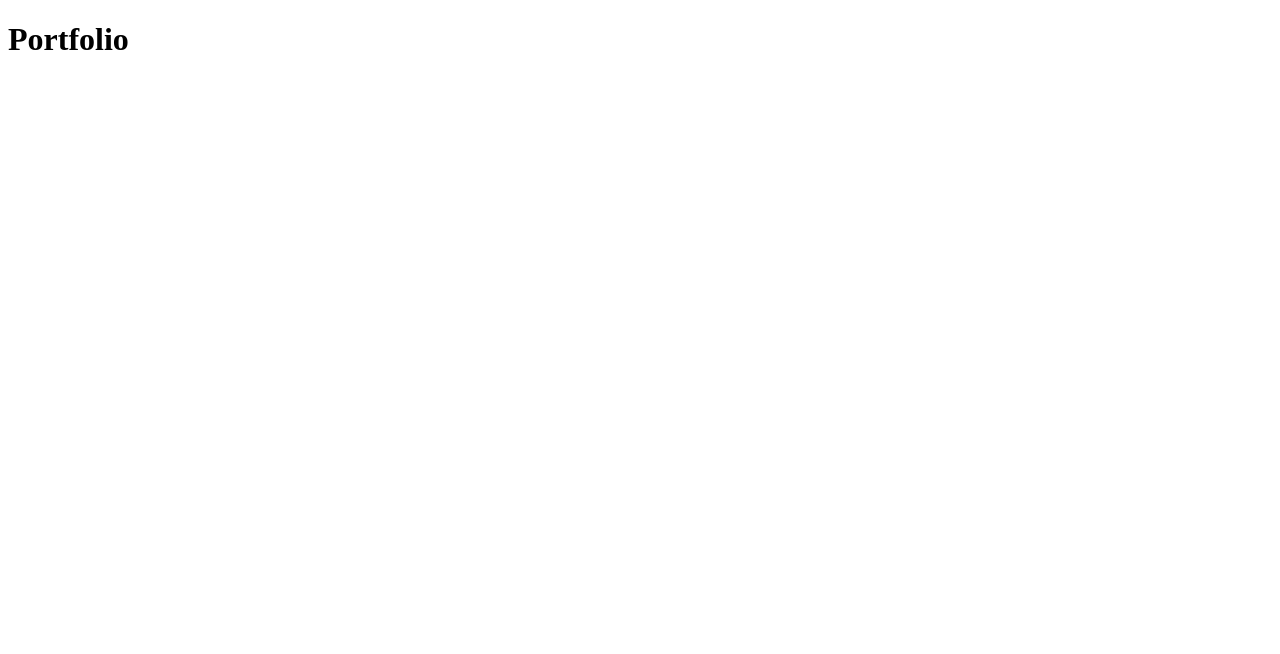
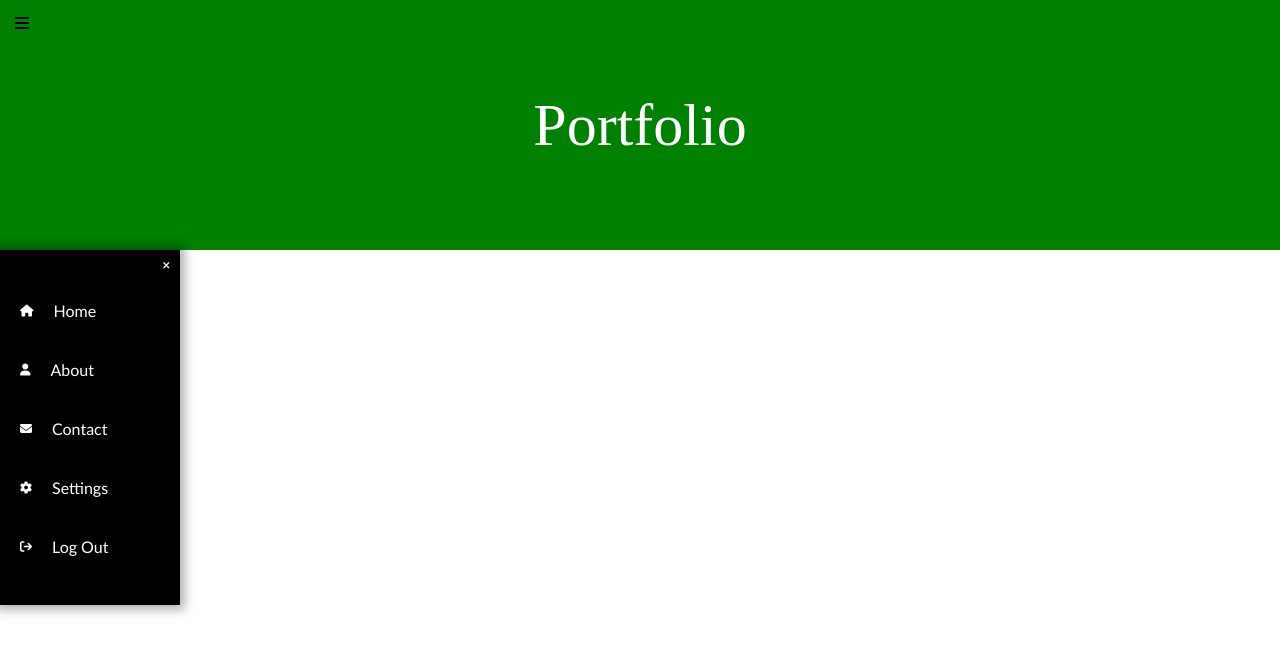
Before and after one commit to vandita-satarde/Sidebar, a plain HTML site: page index.html in a window 1280 px wide. Drawn offline with Linux system fonts and the light colour scheme.

Commit message:
html css added

```diff
--- a/index.html
+++ b/index.html
@@ -5,7 +5,38 @@
     <link rel="stylesheet" href="style.css">
 </head>
 <body>
-    <h1>Portfolio</h1>
+    <div class="heading">Portfolio</div>
+
+    <i class="fa-solid fa-bars hamburger-menu" id="hamburger-menu" onclick="openSideBar()"></i>
+
+    <div class="sidebar" id="sidebar">
+        <div class="close-menu" onclick="closeSidebar()">
+            <i class="fa-solid fa-xmark"></i>
+        </div>
+        <div class="menu-item">
+            <i class="fa-solid fa-house menu-icon"></i>
+            <a href="#" class="menu-text">Home</a>
+        </div>
+        <div class="menu-item">
+            <i class="fa-solid fa-user menu-icon"></i>
+            <a href="#" class="menu-text">About</a>
+        </div>
+        <div class="menu-item">
+            <i class="fa-solid fa-envelope menu-icon"></i>
+            <a href="#" class="menu-text">Contact</a>
+        </div>
+        <div class="menu-item">
+            <i class="fa-solid fa-gear menu-icon"></i>
+            <a href="#" class="menu-text">Settings</a>
+        </div>
+        <div class="menu-item">
+            <i class="fa-solid fa-sign-out menu-icon"></i>
+            <a href="#" class="menu-text">Log Out</a>
+        </div>
+
+    </div>
+
+    <script src="https://kit.fontawesome.com/10e1ccecc8.js" crossorigin="anonymous"></script>
 
     <script src="script.js"></script>
 </body>
--- a/style.css
+++ b/style.css
@@ -0,0 +1,68 @@
+body{
+    margin: 0;
+    padding: 0;
+}
+
+.heading{
+    background-color: green;
+    height: 250px;
+    font-size: 60px;
+    text-align: center;
+    color: white;
+    display: flex;
+    justify-content: center;
+    align-items: center;
+}
+
+
+.hamburger-menu{
+    position: fixed;
+    top: 15px;
+    left: 15px;
+    cursor: pointer;
+}
+
+.hamburger-menu:hover{
+    border: 3px rgb(63, 62, 62) solid;
+    padding: 5px;
+    top: 8px;
+    left: 8px;
+    border-radius: 5px;
+}
+
+.sidebar{
+    height: 355px;
+    width: 180px;
+    background-color: black;
+    color: white;
+    box-shadow: 0 0 10px 5px rgba(0, 0, 0, 0.3);
+}
+
+.menu-item{
+    padding: 20px;
+    display: flex;
+    align-items: center;
+    cursor: pointer;
+}
+
+.menu-item:hover{
+    background-color: green;
+}
+
+.menu-icon{
+    font-size: 12px;
+}
+
+.menu-text{
+    text-decoration: none;
+    color: white;
+    margin-left: 20px;
+    font-family:'Gill Sans', 'Gill Sans MT', Calibri, 'Trebuchet MS', sans-serif;
+}
+
+.close-menu{
+    text-align: right;
+    padding: 10px;
+    font-size: 10px;
+    cursor: pointer;
+}
```
